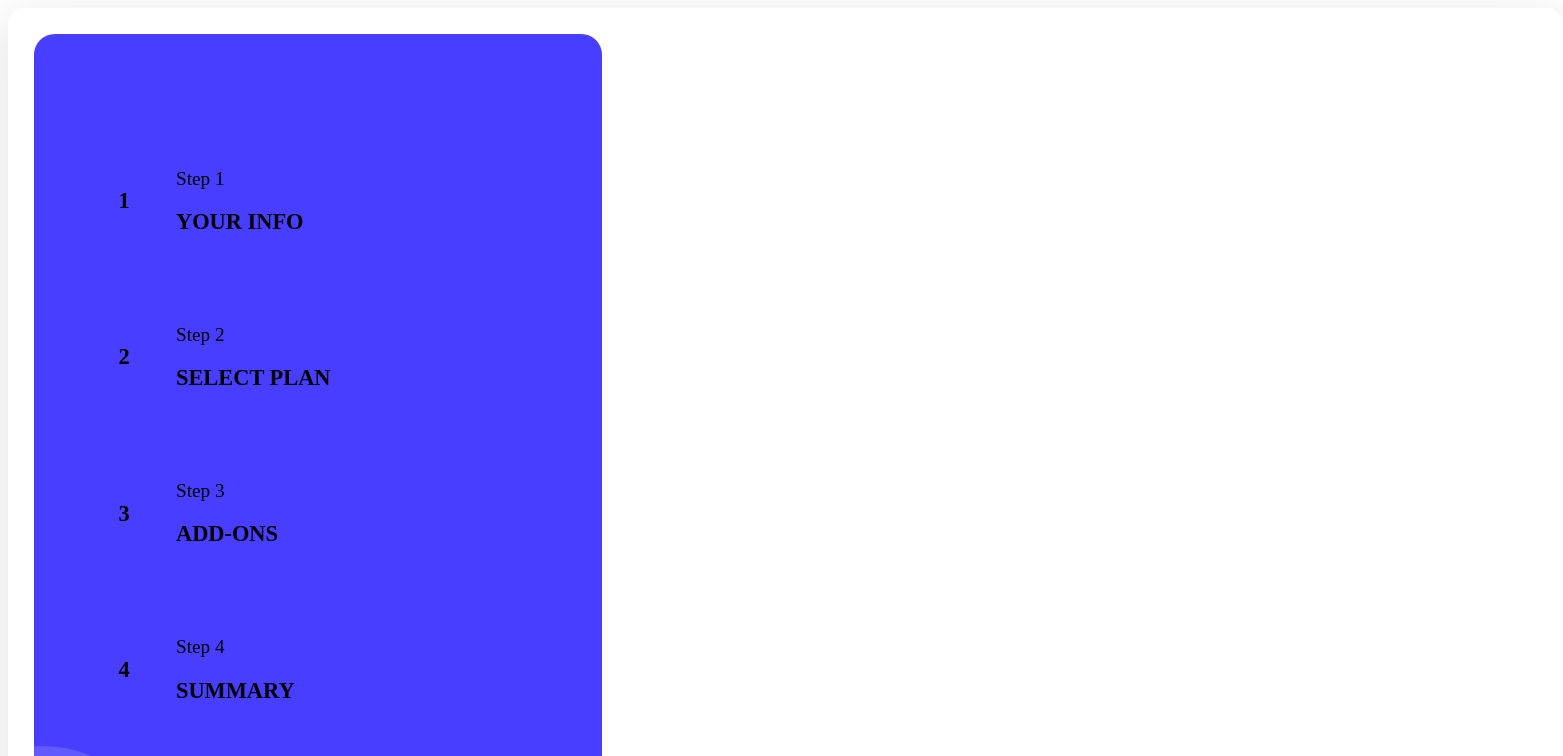
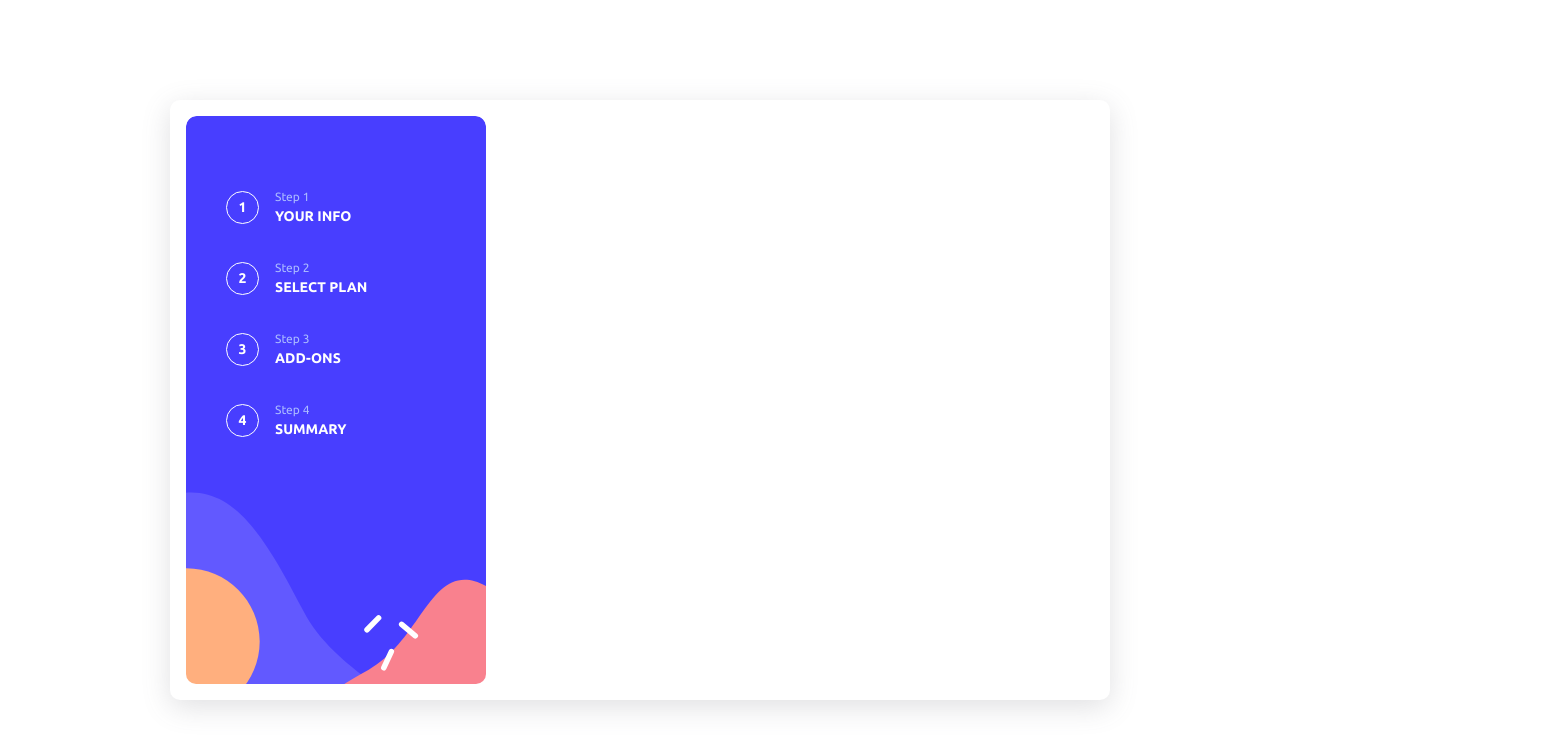
Before and after one commit to Kendrick-Oppong/multi-step-form, an Angular app: page / in a window 1280 px wide. Shown: the top 756 px of the page, 1563 px wide, since content can reach past the window. Built offline with nearby package versions, Linux system fonts and the light colour scheme.

Commit message:
chore: setup global css resets

```diff
--- a/src/styles.css
+++ b/src/styles.css
@@ -1 +1,89 @@
-/* You can add global styles to this file, and also import other style files */
+@import url("https://fonts.googleapis.com/css2?family=Ubuntu:ital,wght@0,300;0,400;0,500;0,700;1,300;1,400;1,500;1,700&display=swap");
+
+*,
+*::before,
+*::after {
+  box-sizing: border-box;
+}
+
+
+* {
+  margin: 0;
+}
+
+body {
+
+  line-height: 1.5;
+
+  -webkit-font-smoothing: antialiased;
+}
+
+img,
+picture,
+video,
+canvas,
+svg {
+  display: block;
+  max-width: 100%;
+}
+
+input,
+button,
+textarea,
+select {
+  font: inherit;
+}
+
+p,
+h1,
+h2,
+h3,
+h4,
+h5,
+h6 {
+  overflow-wrap: break-word;
+}
+
+p {
+  text-wrap: pretty;
+}
+h1,
+h2,
+h3,
+h4,
+h5,
+h6 {
+  text-wrap: balance;
+}
+
+
+#root,
+#__next {
+  isolation: isolate;
+}
+
+:root {
+  --bg: #eff5ff;
+  --border-color: #d6d9e6;
+  --white: #ffffff;
+  --grey: #9699aa;
+  --very-light-grey: #f8f9ff;
+  --blue: #483eff;
+  --light-blue: #abbcff;
+  --sky-blue: #bee2fd;
+  --denim: #022959;
+  --error: #ee374a;
+}
+
+html {
+  font-size: 62.5%;
+}
+
+body {
+  min-height: 100dvh;
+  font-family: "Ubuntu", sans-serif;
+  display: flex;
+
+  justify-content: center;
+  align-items: center;
+}
```
